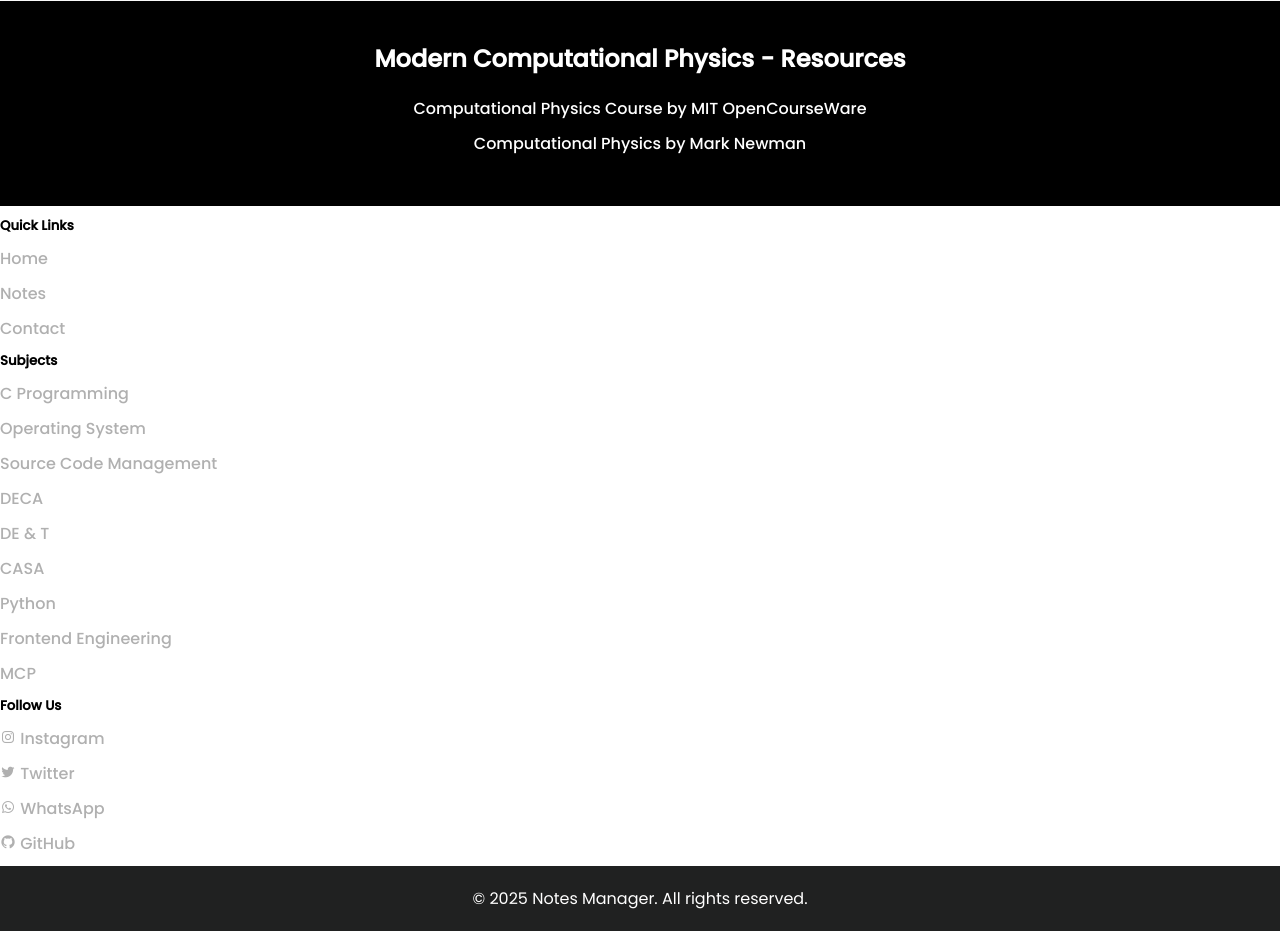
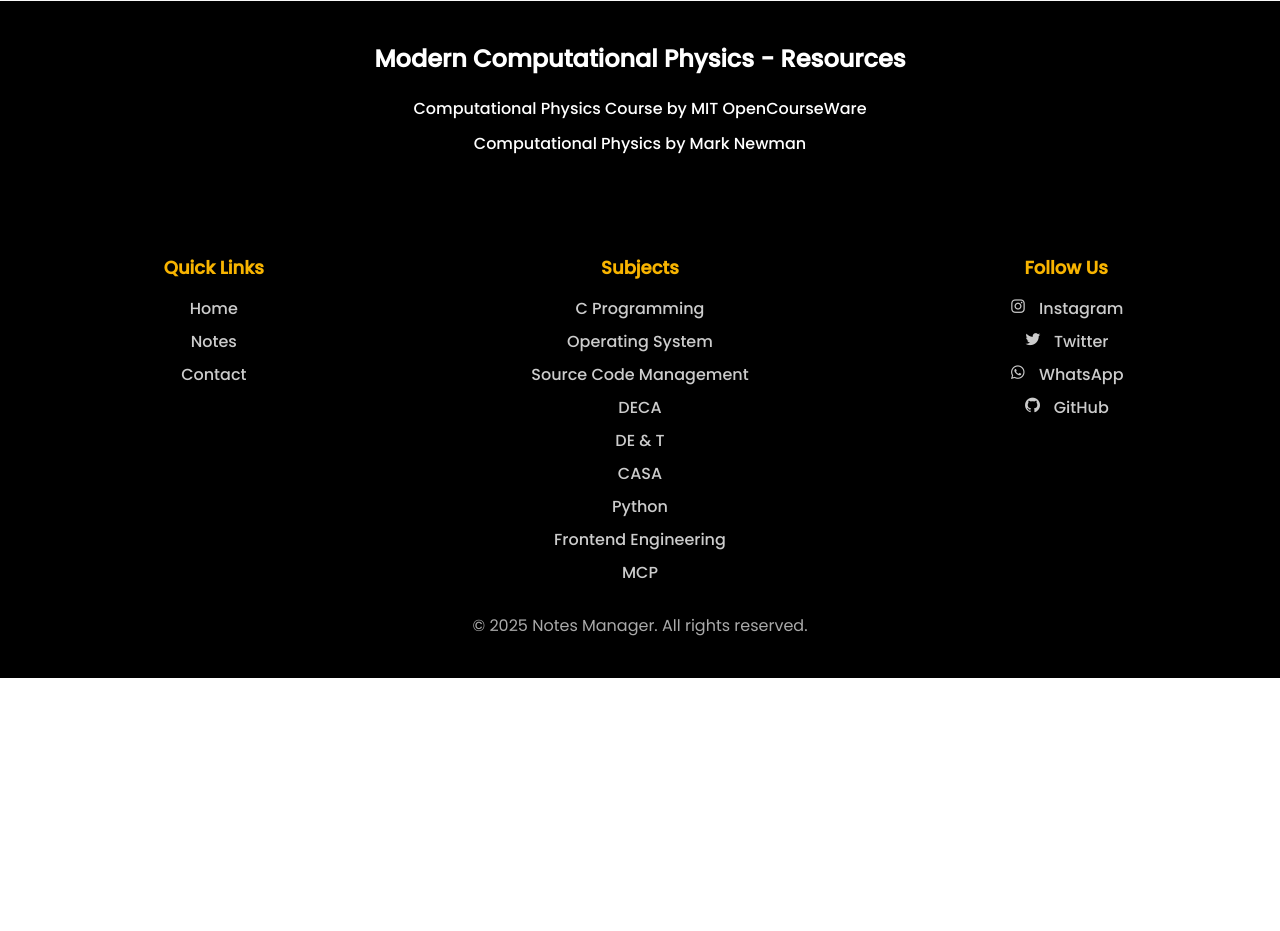
Before and after one commit to Sagarchhikara/CampusconnectProject, a Flask app: page /mcp in a window 1280 px wide. Shown: the part 1458-2389 px from the top of the page. After the commit the page ends 2136 px from the top, so only its background shows below. Run offline with Flask 3, Linux system fonts and the light colour scheme.

Commit message:
css applied

```diff
--- a/project-root/Static/style.css
+++ b/project-root/Static/style.css
@@ -133,22 +133,22 @@ p{
     overflow: hidden;
 }
 .card:hover {
-    transform: scale(1.1);
-    z-index: 10;
+    transform: scale(1.03);
+    z-index: 5;
     cursor: pointer;
+    transition: transform 0.9s;
 }
 
 .card:hover img {
-    transform: scale(1.1);
+    transform: scale(1.02);
 }
 .card h1{
     margin-bottom: 20px;
     margin-top: 20px;
+
 }
 .card p {
     margin-bottom: 20px;
-    color: white !important; /* Force white text color */
-
 }
 .card-container{
     margin-top: 40px;
@@ -165,19 +165,11 @@ p{
     color: inherit;
 }
 
-.card a:hover {
-    text-decoration: none !important;
-}
 a {
     text-decoration: none !important;
 }
 
-.card:hover {
-    transform: scale(1.1);
-    z-index: 10;
-    box-shadow: 0px 10px 30px rgba(0, 0, 0, 0.2);
-    cursor: pointer;
-}
+
 
 .text{
     background-color: black;
@@ -297,8 +289,6 @@ a {
 .video-container::-webkit-scrollbar-track {
     background: #ddd;
 }
-
-/* Quiz container styles */
 .quiz-container {
     width: 100%;
     overflow-x: auto;
@@ -352,8 +342,6 @@ a {
 .topics-list a:hover {
     background-color: #0056b3;
 }
-
-/* Professor container styles */
 .pro-container {
     max-width: 1200px;
     margin: 0 auto;
@@ -417,8 +405,6 @@ a {
     font-size: 1rem;
     color: #676767;
 }
-
-/* Resources section styles */
 .resources-section {
     padding: 20px;
     margin: 20px;
@@ -471,8 +457,6 @@ a {
 .circular-logo:hover {
     transform: scale(1.04);
 }
-
-/* Chat container styles */
 .mascot-container {
     margin-top: 40px;
     display: flex;
@@ -520,19 +504,61 @@ a {
     display: flex;
     flex-direction: column;
 }
-.footer {
-    background-color: #202121;
+
+
+.menu-items {
+    background-color:black;
     color: white;
-    padding: 20px;
+    padding: 40px 20px;
     text-align: center;
 }
-
+.menu-list {
+    display: flex;
+    flex-wrap: wrap;
+    justify-content: space-around;
+    gap: 30px;
+}
+.footer-column {
+    list-style: none;
+    padding: 0;
+    min-width: 200px;
+}
+.footer-column h5 {
+    font-size: 18px;
+    margin-bottom: 15px;
+    color: #f8b400;
+}
+.footer-column li {
+    margin: 8px 0;
+}
 .footer-column a {
-    color: #b0b0b0;
     text-decoration: none;
+    color: #ccc;
+    font-size: 16px;
     transition: color 0.3s ease;
 }
-
 .footer-column a:hover {
-    color: white;
+    color: #f8b400;
 }
+.footer-column i {
+    margin-right: 8px;
+    font-size: 18px;
+    transition: transform 0.3s ease;
+}
+.footer-column a:hover i {
+    transform: scale(1.2);
+}
+.footer {
+    margin-top: 20px;
+    font-size: 14px;
+    color: #aaa;
+}
+@media (max-width: 768px) {
+    .menu-list {
+        flex-direction: column;
+        align-items: center;
+    }
+    .footer-column {
+        text-align: center;
+    }
+}
```
Also changed, not shown: project-root/templates/index.html (+48 -37 lines).
